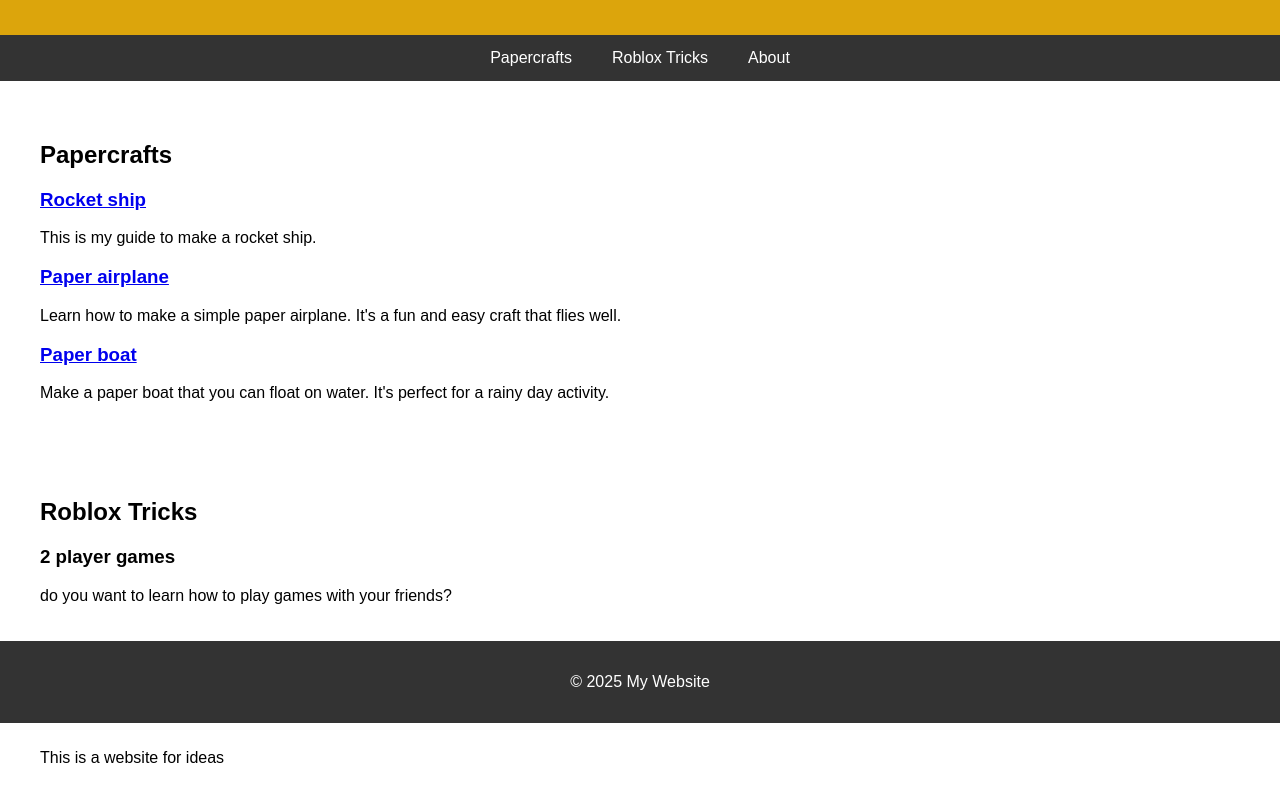
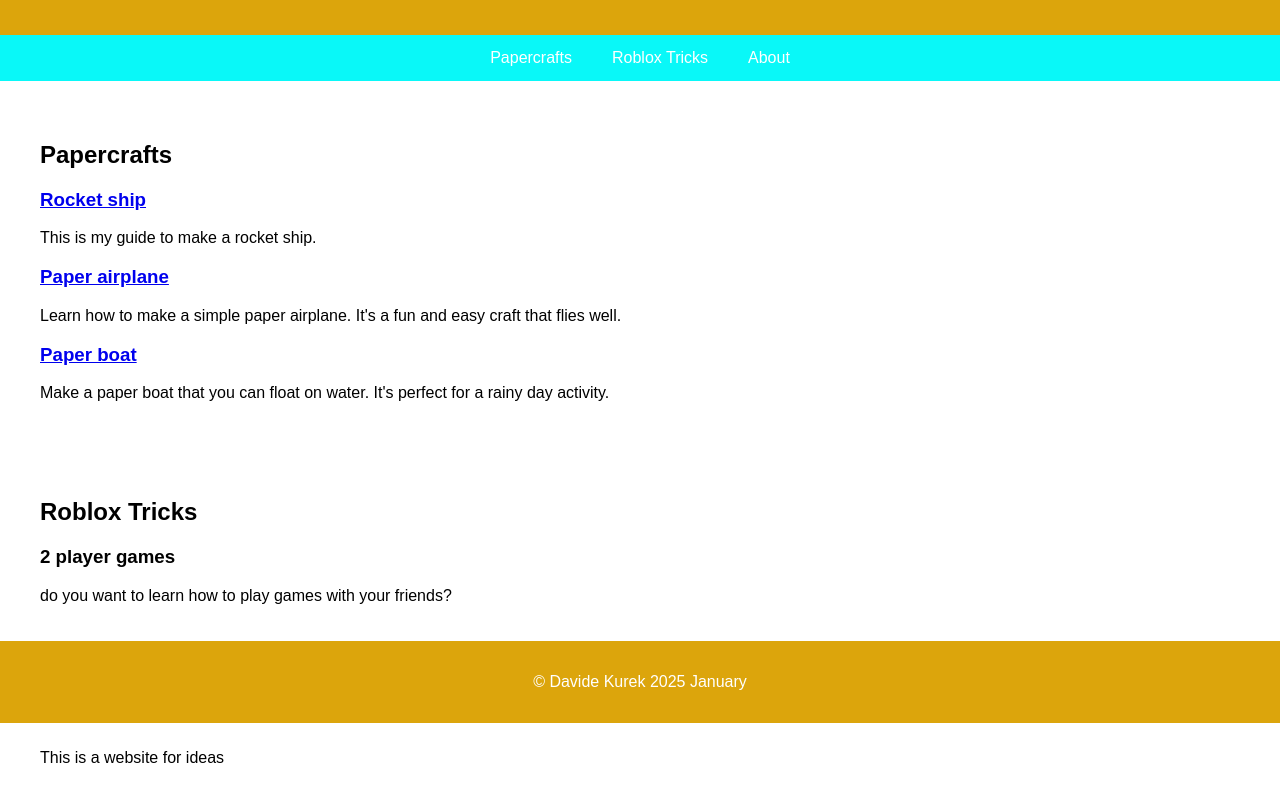
Before and after one commit to sphinster77/mywebsite, a plain HTML site: page index.html in a window 1280 px wide. Shown: the part 77-878 px from the top of the page. Drawn offline with Linux system fonts and the light colour scheme.

Commit message:
Add files via upload

```diff
--- a/index.html
+++ b/index.html
@@ -3,7 +3,7 @@
 <head>
     <meta charset="UTF-8">
     <meta name="viewport" content="width=device-width, initial-scale=1.0">
-    <title>My Website</title>
+    <title>Davide Kurek website</title>
     <style>
         body {
             font-family: Arial, sans-serif;
@@ -11,7 +11,7 @@
             padding: 0;
         }
         header {
-            background-color: #dca50c;
+            background-color: rgb(220, 165, 12);
             color: white;
             text-align: center;
             padding: 1rem 0;
@@ -19,7 +19,7 @@
         nav {
             display: flex;
             justify-content: center;
-            background-color: #333;
+            background-color: #09f8f8;
         }
         nav a {
             color: white;
@@ -36,7 +36,7 @@
             margin: 20px;
         }
         footer {
-            background-color: #333;
+            background-color: rgb(220, 165, 12);
             color: white;
             text-align: center;
             padding: 1rem 0;
@@ -74,7 +74,7 @@
         <p>This is a website for ideas</p>
     </section>
     <footer>
-        <p>&copy; 2025 My Website</p>
+        <p>&copy; Davide Kurek 2025 January</p>
     </footer>
 </body>
 </html>
```
